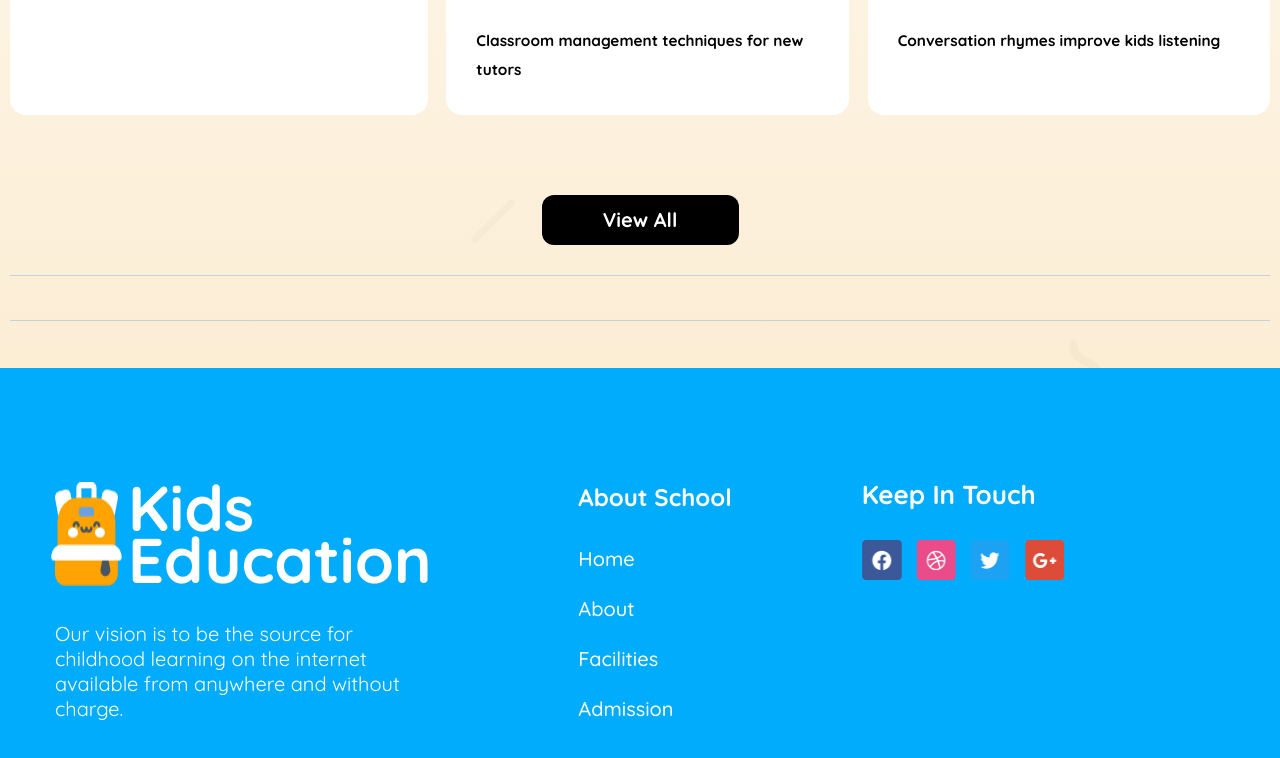
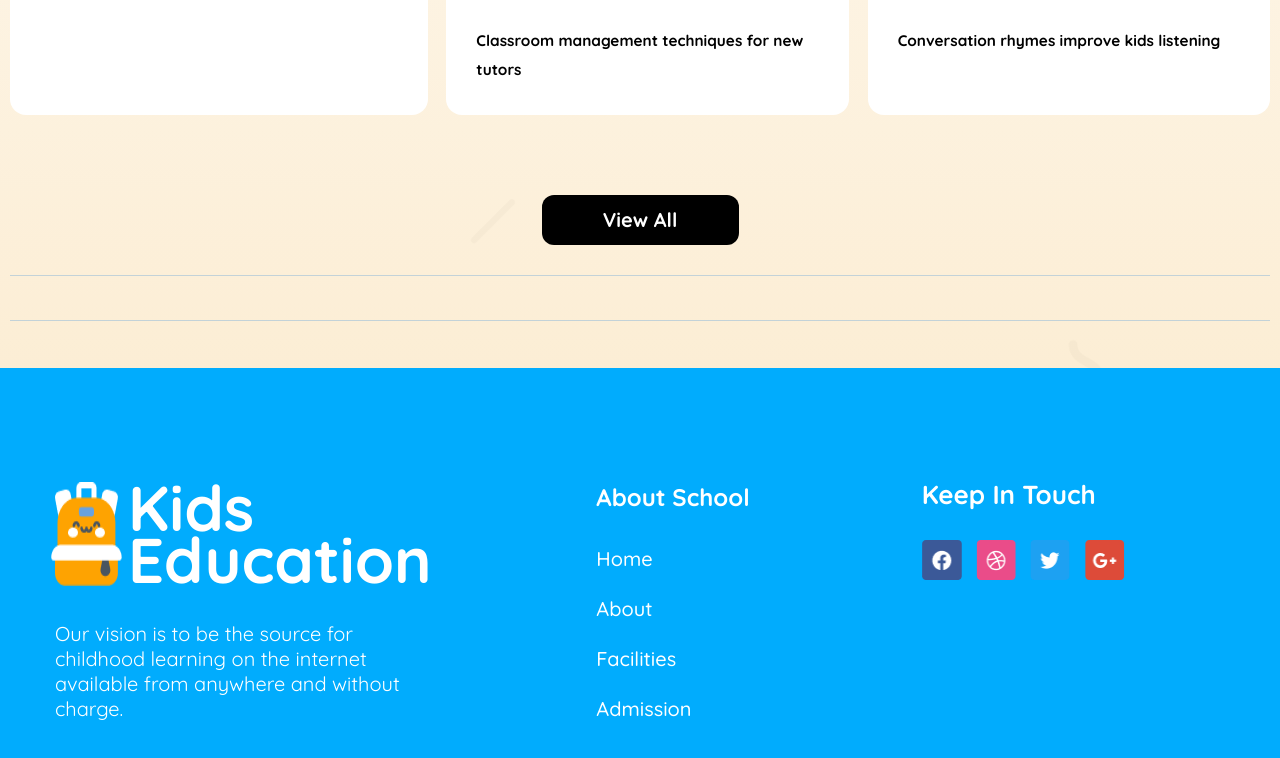
Before and after one commit to nurislam243/assignment-2, a plain HTML site: page index.html in a window 1280 px wide. Shown: the part 2449-3207 px from the top of the page. Drawn offline with Linux system fonts and the light colour scheme.

Commit message:
changed code

```diff
--- a/style/style.css
+++ b/style/style.css
@@ -372,7 +372,7 @@ marquee{
     font-size: 1.25rem;
 }
 .footer-con-2{
-    margin-left: 130px;
+    margin-left: 148px;
     margin-right: 50px;
 }
 .content2-title{
@@ -390,7 +390,7 @@ marquee{
     font-size: 1.25rem;
 }
 .footer-con-3{
-    margin-left: 20px;
+    margin-left: 80px;
 }
 .content3-title{
     font-weight: bold;
@@ -477,5 +477,4 @@ marquee{
         margin-bottom: 40px;
     }
 
-
 }
```
